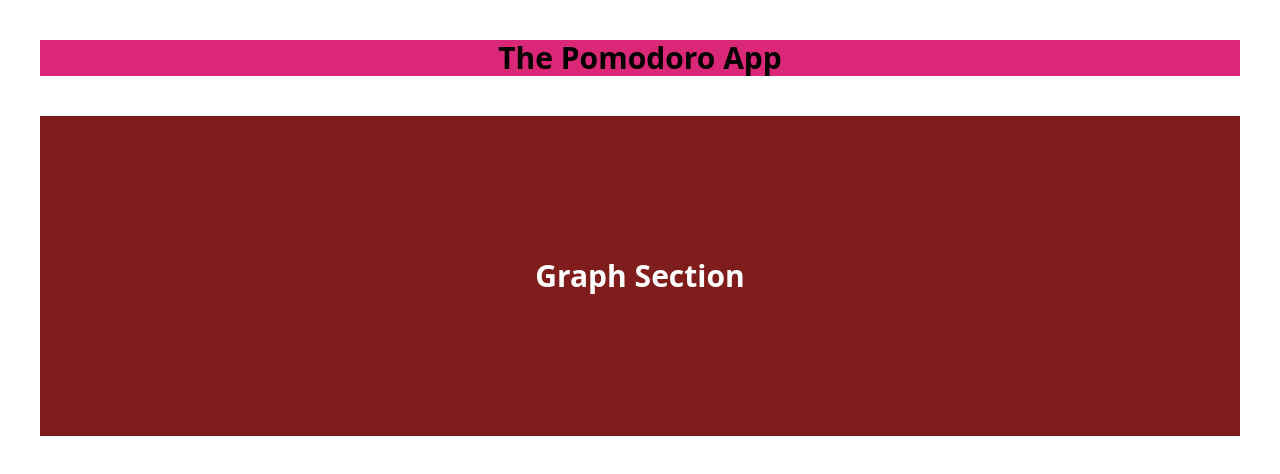
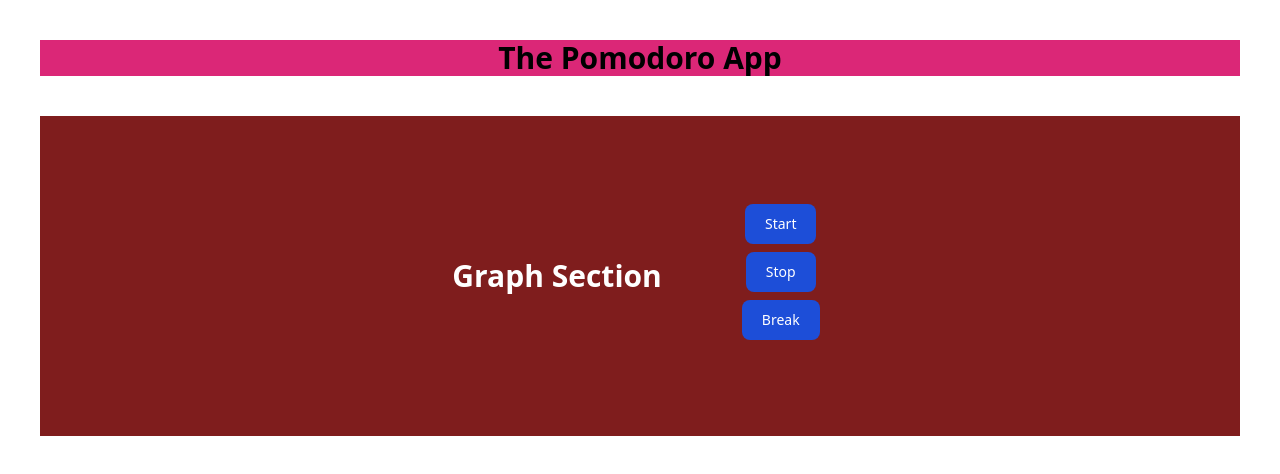
Before and after one commit to siddh34/pomodoro-app, a React (Vite) app: page / in a window 1280 px wide. Shown: the top 474 px of the page. Built offline with nearby package versions, Linux system fonts and the light colour scheme.

Commit message:
done with buttons

```diff
--- a/src/components/app_button.tsx
+++ /dev/null
@@ -1,37 +0,0 @@
-interface ButtonProps {
-    color: "pink" | "blue" | "green" | "red";
-    isDisabled: boolean;
-    textInside: string;
-}
-
-const colorClasses = {
-    pink: "bg-pink-500",
-    blue: "bg-blue-500",
-    green: "bg-green-500",
-    red: "bg-red-500",
-};
-
-function AppButton(props: ButtonProps) {
-    const { color, isDisabled, textInside } = props;
-
-    const colorClass = colorClasses[color];
-
-    if (isDisabled) {
-        return (
-            <button
-                className={`flex items-center ${colorClass} opacity-50`}
-                disabled
-            >
-                <span>{textInside}</span>
-            </button>
-        );
-    }
-
-    return (
-        <button className={`flex items-center ${colorClass}`}>
-            <span>{textInside}</span>
-        </button>
-    );
-}
-
-export default AppButton;
--- a/src/pages/home_page.tsx
+++ b/src/pages/home_page.tsx
@@ -1,5 +1,4 @@
 import AppButton from "../components/app_button";
-
 
 function home_page() {
     return (
@@ -14,10 +13,31 @@
                         Graph Section
                     </p>
                 </div>
-                <div className="flex">
-                    <AppButton color={"pink"} isDisabled={false} textInside={""}/>
-                    <AppButton color={"pink"} isDisabled={false} textInside={""}/>
-                    <AppButton color={"pink"} isDisabled={false} textInside={""}/>
+                <div className="flex flex-col items-center justify-center m-10 bg-red-900 h-80">
+                    <div className="flex">
+                        <button
+                            type="button"
+                            className="text-white bg-blue-700 hover:bg-blue-800 focus:ring-4 focus:ring-blue-300 font-medium rounded-lg text-sm px-5 py-2.5 me-2 mb-2 dark:bg-blue-600 dark:hover:bg-blue-700 focus:outline-none dark:focus:ring-blue-800"
+                        >
+                            Start
+                        </button>
+                    </div>
+                    <div className="flex">
+                        <button
+                            type="button"
+                            className="text-white bg-blue-700 hover:bg-blue-800 focus:ring-4 focus:ring-blue-300 font-medium rounded-lg text-sm px-5 py-2.5 me-2 mb-2 dark:bg-blue-600 dark:hover:bg-blue-700 focus:outline-none dark:focus:ring-blue-800"
+                        >
+                            Stop
+                        </button>
+                    </div>
+                    <div className="flex">
+                        <button
+                            type="button"
+                            className="text-white bg-blue-700 hover:bg-blue-800 focus:ring-4 focus:ring-blue-300 font-medium rounded-lg text-sm px-5 py-2.5 me-2 mb-2 dark:bg-blue-600 dark:hover:bg-blue-700 focus:outline-none dark:focus:ring-blue-800"
+                        >
+                            Break
+                        </button>
+                    </div>
                 </div>
             </div>
         </>
```
